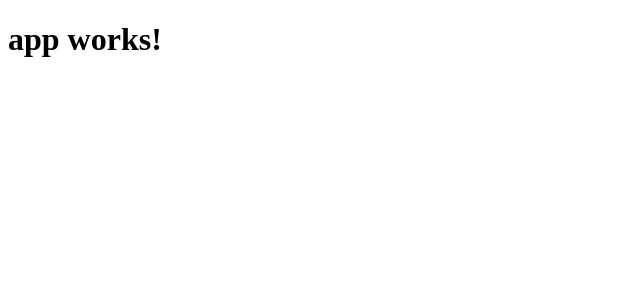
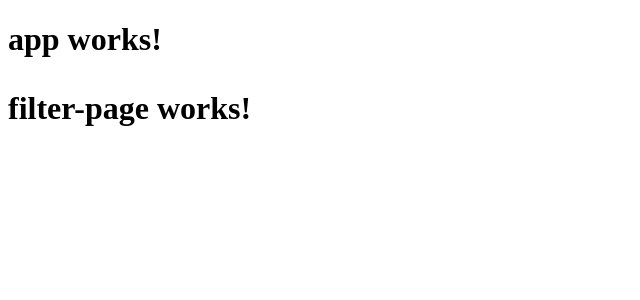
Before and after one commit to gafanasiev/test-task, an Angular app: page / in a window 1280 px wide. Shown: the top 300 px of the page, without its empty margins (0-640 px from the left). Built offline with nearby package versions, Linux system fonts and the light colour scheme.

Commit message:
Add models and filter page template

```diff
--- a/src/app/app.component.html
+++ b/src/app/app.component.html
@@ -1,3 +1,4 @@
 <h1>
   {{title}}
+  <app-filter-page></app-filter-page>
 </h1>
--- /dev/null
+++ b/src/app/models/Person.ts
@@ -0,0 +1,6 @@
+export class Person {
+  id: number;
+  firstName: string;
+  lastName: string;
+  role: string; // Client, Analyst, Expert, Employee
+}
--- /dev/null
+++ b/src/app/models/Region.ts
@@ -0,0 +1,4 @@
+export class Region {
+  id: number;
+  name: string;
+}
--- /dev/null
+++ b/src/app/models/Segment.ts
@@ -0,0 +1,4 @@
+export class Segment {
+  id: number;
+  name: string;
+}
--- /dev/null
+++ b/src/app/models/Status.ts
@@ -0,0 +1,4 @@
+export class Status{
+  id: number;
+  name: string; //Waiting on Expert, Waiting on client
+}
--- /dev/null
+++ b/src/app/models/Team.ts
@@ -0,0 +1,4 @@
+export class Team {
+  id: number;
+  name: string;
+}
--- /dev/null
+++ b/src/app/pages/filter-page/filter-page.component.html
@@ -0,0 +1,3 @@
+<p>
+  filter-page works!
+</p>
--- /dev/null
+++ b/src/app/pages/filter-page/filter-page.component.ts
@@ -0,0 +1,15 @@
+import { Component, OnInit } from '@angular/core';
+
+@Component({
+  selector: 'app-filter-page',
+  templateUrl: './filter-page.component.html',
+  styleUrls: ['./filter-page.component.css']
+})
+export class FilterPageComponent implements OnInit {
+
+  constructor() { }
+
+  ngOnInit() {
+  }
+
+}
```
Also changed, not shown: src/app/app.module.ts (+6 -3 lines), src/app/pages/pages.module.ts (added, +13 -0 lines), src/app/pages/filter-page/filter-page.component.css (added), 1 other file (tests, documents, lock files or other folders).
